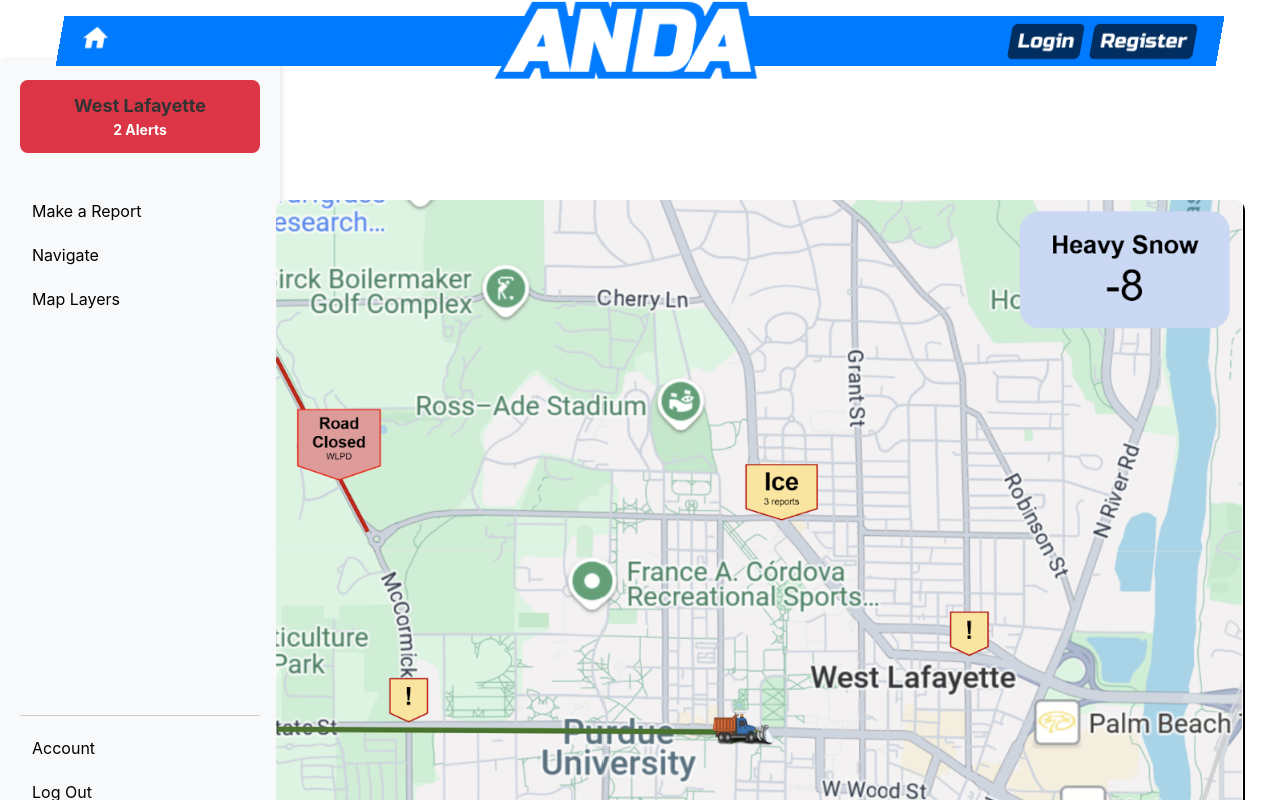
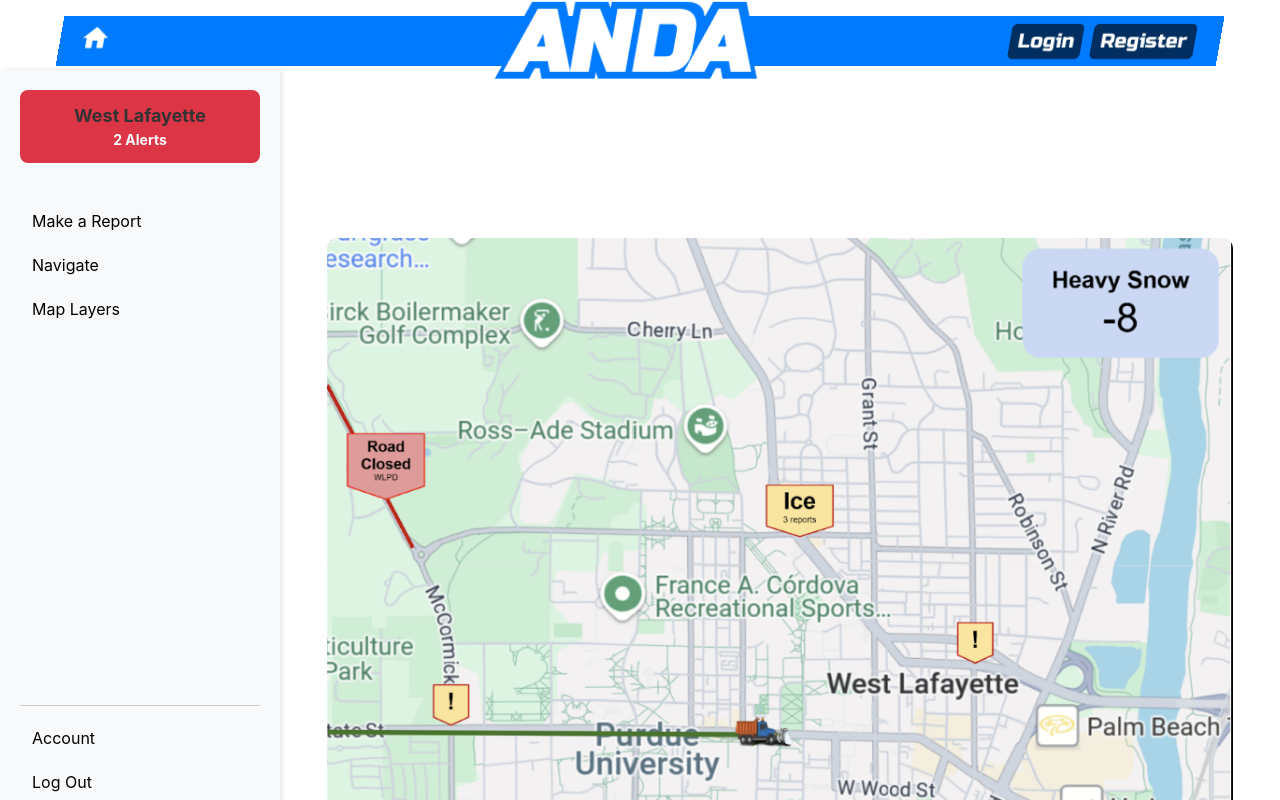
Before and after one commit to jrubow/ANDA, a React (Create React App) app in the folder client/: page /home in a window 1280 px wide. Shown: the top 800 px of the page. Built offline with nearby package versions, Linux system fonts and the light colour scheme; the HTML template or start-up script is replaced by a standard one.

Commit message:
Updated UI for main page. Then changed button link to settings page. 1.5 Hours

```diff
--- a/client/src/css/pages/homepage.css
+++ b/client/src/css/pages/homepage.css
@@ -1,8 +1,9 @@
 /* Layout */
 .container {
   display: flex;
-    /* height: calc(100vh - 20%);  */
-    margin-top: 60px;
+  height: calc(100vh - 50px);
+  margin-top: 50px;
+  overflow: hidden;
 }
 
 /* Sidebar Styling */
@@ -16,7 +17,7 @@
   height: 100%;
   position: fixed;
   left: 0;
-    top: 60px;
+  top: 70px;
 }
 
 /* Alert Box */
@@ -66,7 +67,8 @@
 /* Bottom Menu */
 .bottom-menu {
   margin-top: auto;
-    bottom: 100px;
+  position: relative;
+  bottom: 20px;
   left: 0;
   width: 100%;
   padding: 10px 0;
@@ -100,16 +102,28 @@
 /* Map Section */
 .map-container {
   flex: 1;
-    margin-left: 240px; /* Pushes map away from sidebar */
-    height: 70%;
+  margin-left: 280px; /* Pushes map away from sidebar */
+  height: 100%;
   display: flex;
   align-items: center;
   justify-content: center;
   position: relative;
+  overflow: hidden; /* Prevents scrolling */
 }
 
 .map-image {
-    height: 10%;
+  max-width: 100%;
+  max-height: 100%;
+  width: 100%;
+  height: 90%;
   object-fit: contain;
-    border-radius: 10px
+  border-radius: 10px;
+  overflow: hidden;
 }
+
+/* Prevents scrolling */
+/*
+html, body {
+  overflow: hidden;
+}
+  */
--- a/client/src/pages/HomePage.js
+++ b/client/src/pages/HomePage.js
@@ -20,7 +20,7 @@ function HomePage() {
         </nav>
         <div className="bottom-menu">
           <ul>
-            <li><Link to="/account">Account</Link></li>
+            <li><Link to="/settings">Account</Link></li>
             <li><Link to="/logout">Log Out</Link></li>
           </ul>
         </div>
```
Lines whose indentation alone changed are shown as unchanged.
